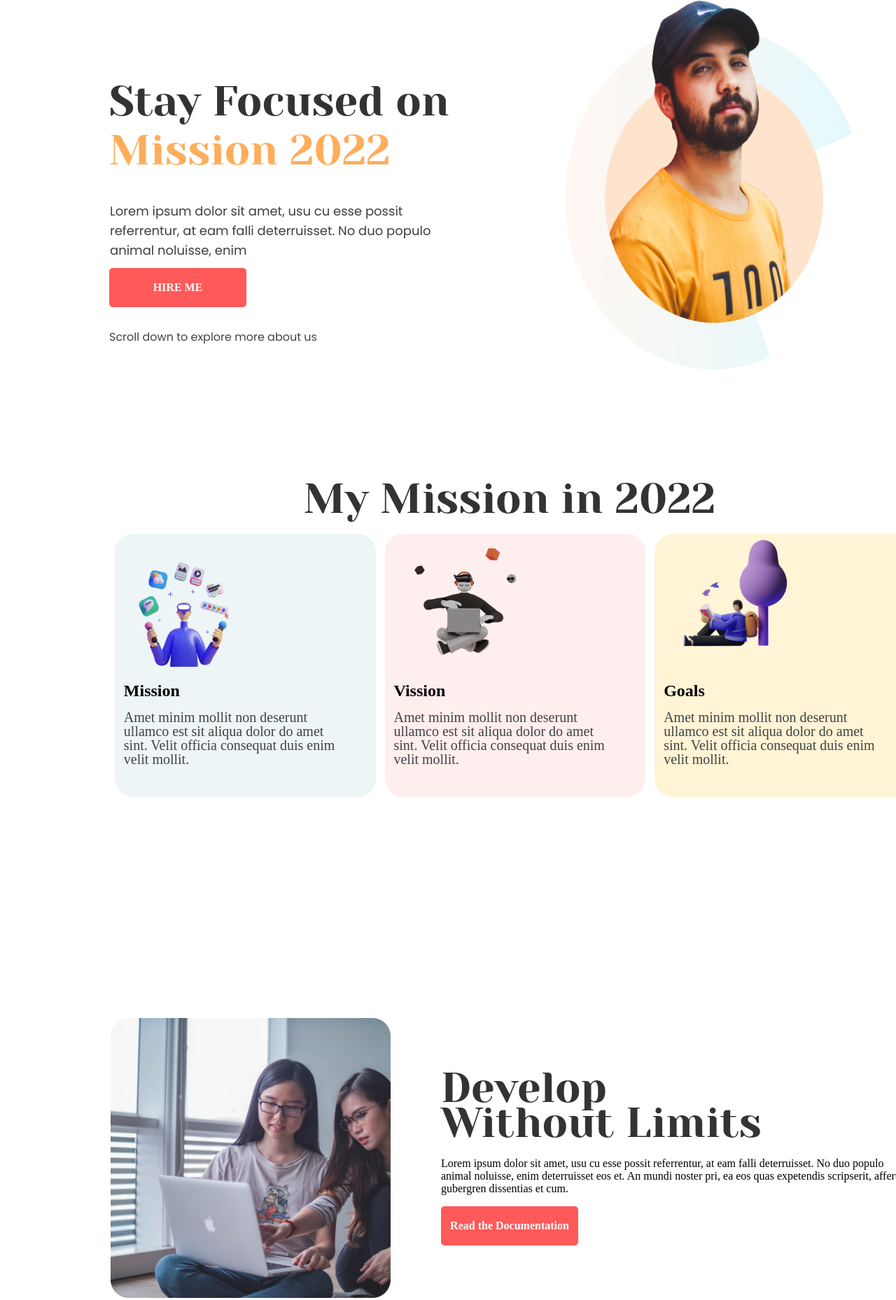
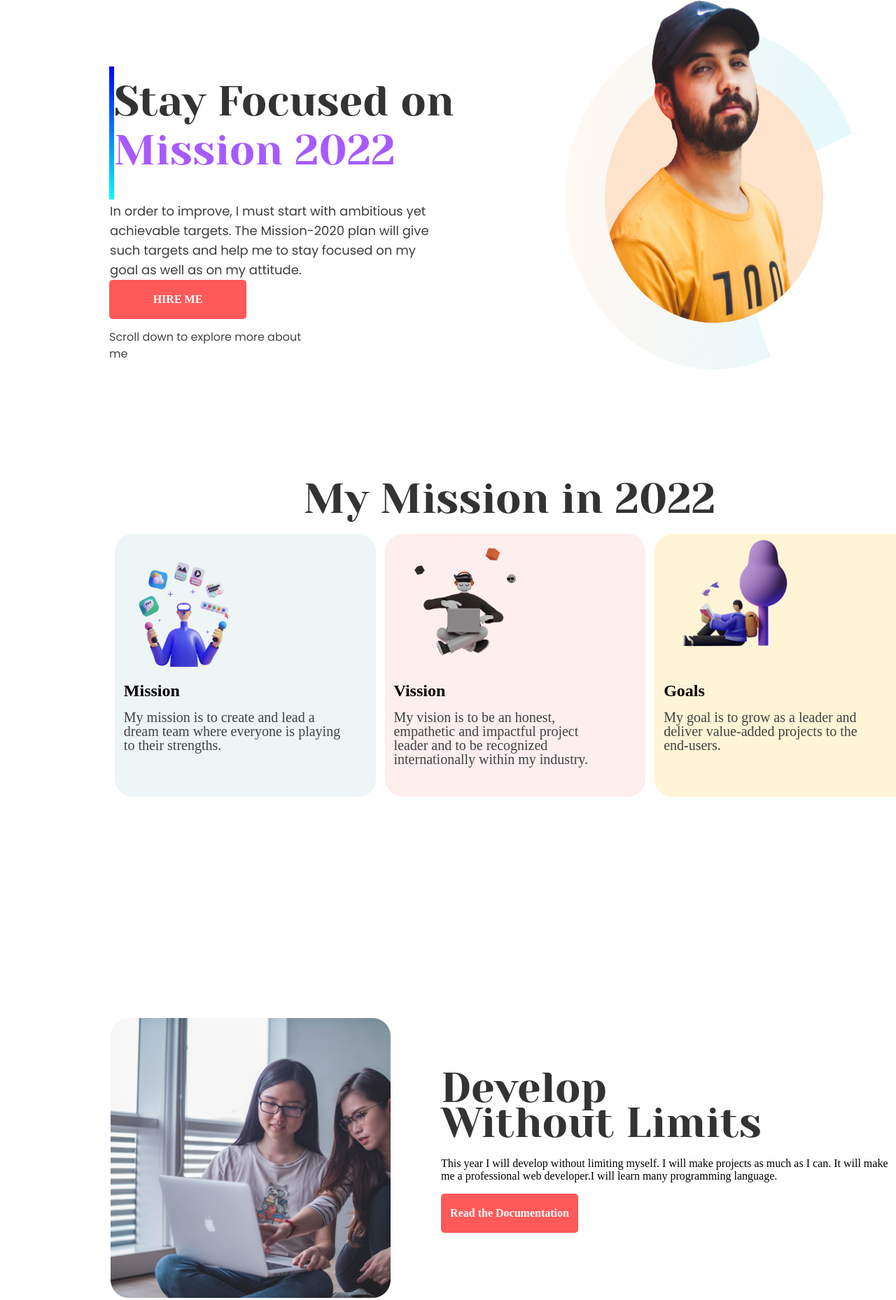
Before and after one commit to RaselEmon/my-mission, a plain HTML site: page index.html in a window 1280 px wide. Shown: the part 45-1903 px from the top of the page at 70% size. Drawn offline with Linux system fonts and the light colour scheme.

Commit message:
nineth commit

```diff
--- a/index.html
+++ b/index.html
@@ -16,12 +16,14 @@
     <section class="section1">
     <div class="first-sec">
         <div class="border-sec">
+
     <h1>Stay Focused on </h1>
     <h2>Mission 2022</h2>
+
     </div>
-        <p class="p-1">Lorem ipsum dolor sit amet, usu cu esse possit referrentur, at eam falli deterruisset. No duo populo animal noluisse, enim</p>
+        <p class="p-1">In order to improve, I must start with ambitious yet achievable targets. The Mission-2020 plan will give such targets and help me to stay focused on my goal as well as on my attitude.</p>
         <a class="anchor-button" target="_blank" href="https://www.linkedin.com/in/raselemon/">HIRE ME</a>
-        <p class="small-text">Scroll down to explore more about us</p>
+        <p class="small-text">Scroll down to explore more about me</p>
     </div>
     <div class="first-sec">
         <img src="images/person/person-0.png" alt="">
@@ -44,20 +46,20 @@
 
             <h3>Mission</h3>
 
-            <p>Amet minim mollit non deserunt ullamco est sit aliqua dolor do amet sint. Velit officia consequat duis enim velit mollit.</p>
+            <p>My mission is to create and lead a dream team where everyone is playing to their strengths.</p>
         </div>
 
         <div class="experience-area2">
             <img  src="images/illustrators/illustrator-2.png" alt="">
             <h3>Vission</h3>
-            <p>Amet minim mollit non deserunt ullamco est sit aliqua dolor do amet sint. Velit officia consequat duis enim velit mollit.</p>
+            <p>My vision is to be an honest, empathetic and impactful project leader and to be recognized internationally within my industry.</p>
         </div>
 
 
         <div class="experience-area3">
             <img src="images/illustrators/illustrator-3.png" alt="">
             <h3>Goals</h3>
-            <p>Amet minim mollit non deserunt ullamco est sit aliqua dolor do amet sint. Velit officia consequat duis enim velit mollit.</p>
+            <p>My goal is to grow as a leader and deliver value-added projects to the end-users.</p>
         </div>
     </div>
 </section>
@@ -73,7 +75,7 @@
 <div class="sec-3-2">
 <h1>Develop</h1>
 <h1>Without Limits</h1>
-<p>Lorem ipsum dolor sit amet, usu cu esse possit referrentur, at eam falli deterruisset. No duo populo animal noluisse, enim deterruisset eos et. An mundi noster pri, ea eos quas expetendis scripserit, affert gubergren dissentias et cum.</p>
+<p>This year I will develop without limiting myself. I will make projects as much as I can. It will make me a professional web developer.I will learn many programming language.</p>
 <a class="anchor-button2" target="_blank" href="https://www.linkedin.com/in/raselemon/">Read the  Documentation</a>
 </div>
 </section>
@@ -85,7 +87,7 @@
 <div class="sec-4-2">
     <h1>Know our </h1>
     <h1>Global Community</h1>
-    <p>Lorem ipsum dolor sit amet, usu cu esse possit referrentur, at eam falli deterruisset. No duo populo animal noluisse, enim deterruisset eos et. An mundi noster pri, ea eos quas expetendis scripserit, affert gubergren dissentias et cum.</p>
+    <p>There will be approximately 1.4 million computing jobs available in 2020, with only 400,000 qualified developers to fill them, those interested in acquiring in-demand skills can certainly benefit from having web development and coding in their resume.</p>
     <a class="anchor-button3" target="_blank" href="https://www.linkedin.com/in/raselemon/">Read the  Documentation</a>
 </div>
 
@@ -126,7 +128,7 @@
 
 <div class="footer">
     <h2 id="mission">Mission 2022</h2>
-    <h6>Hard work, Perseverance, and Determination for 2022</h6>
+    <h6 id="work">Hard work, Perseverance, and Determination for 2022</h6>
 
 </div>
 
--- a/style.css
+++ b/style.css
@@ -39,6 +39,10 @@ height: 160px;
 left: 156px;
 top: 140px;
 padding-bottom: 30px;
+border-left: 7px solid;
+border-image: linear-gradient(180deg, blue, cyan);
+border-image-slice: 1;
+
 }
 .p-1{
     position: absolute;
@@ -73,7 +77,7 @@ font-style: normal;
 font-weight: normal;
 font-size: 60px;
 line-height: 40px;
-color: #FFAD5A;
+color: #a75aff;
 }
 .anchor-button{
     display: flex;
@@ -86,7 +90,7 @@ color: #FFAD5A;
     width: 172px;
     height: 32px;
     left: 156px;
-    top: 428px;
+    top: 445px;
 
     background: #FF5959;
     border-radius: 5px;
@@ -246,7 +250,7 @@ color: #424242;
 }
 
 #sec2{
-
+    position:relative;
     text-align:center ;
 }
 
@@ -408,6 +412,12 @@ background: #0B0D17;
 }
 #mission{
 
-
+position:relative;
+text-align: center;
 
 }
+#work{
+    position:relative;
+    text-align: center;
+   color:#D9DBE1
+}
```
